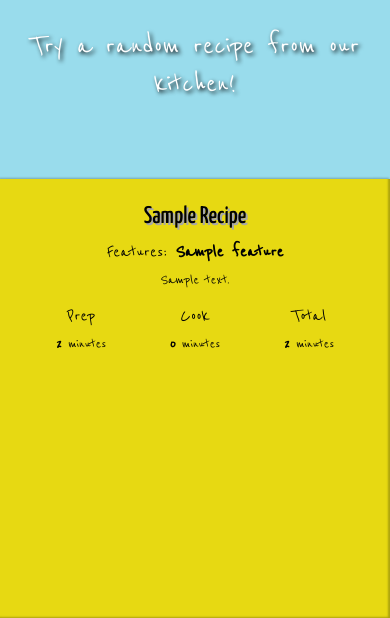
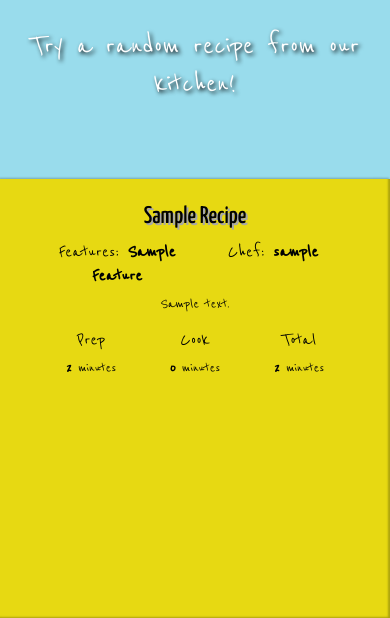
Before and after one commit to Richardaeld/Fat_Racoon_Kitchen, a Flask app: page / in a window 390 px wide. Shown: the part 1313-1931 px from the top of the page. Run offline with Flask 2, Linux system fonts and the light colour scheme; grey boxes marked "Sample" are stand-in pictures; a database or web service that is not in the repository returns one stand-in record (values such as "Sample title"); some libraries are stand-ins or nearby versions.

Commit message:
Updated structure, layout, and responsiveness for random recipe (used to be recipe of day)

```diff
--- a/templates/index.html
+++ b/templates/index.html
@@ -129,7 +129,7 @@
             <div class="row no-gutters justify-content-around">
 
                 <!-- chef info with mini avatar-->
-                <div class="col-12 col-md-12 col-lg-6 col-xl-3 order-3 order-sm-3 order-md-3 order-lg-3 order-xl-1 order-xxl-1">
+                <div class="col-12 col-md-6 col-lg-6 col-xl-3 order-3 order-sm-3 order-md-3 order-lg-3 order-xl-1 order-xxl-1">
                     <div class="row no-gutters justify-content-center">
                         <div class="col-10 sticky-note recipe-of-day-aside-height">
 
@@ -161,17 +161,31 @@
                     </div>
                 </div>
 
-                <!-- recipe info -->
+                <!-- recipe info - sticky note -->
                 <div class="col-sm-11 col-md-11 col-lg-11 col-xl-6 order-1 order-sm-1 order-md-1 order-lg-1 order-xl-2 order-xxl-2 sticky-note sticky-note-middle recipe-of-day-aside-height"> <!-- recipe-descript --><!-- removed recipe description to keep sticky note working properly -->
-                    <div class="sticky-note-inner-div blank-anchor">
-                        {% if recipeOfDay.lazy == true %}
-                            <h6 class="recipe-overlay-bottom">A Certified FR Lazy Favorite!</h6>
-                        {% endif %}
+                    <div class="sticky-note-inner-div blank-anchor make-space">
+                        <div class="col-12">
+                            <!-- title, feature/chef, recipe description, times -->
                             <a href="{{ url_for('recipe', recipeId=recipeOfDay._id) }}" class="recipe-name">
                                 <h1>{{ recipeOfDay.name.title() }}</h1>
                             </a>
-                        <h6>Features: <strong>{{ recipeOfDay.feature }}</strong></h6>
+                        </div>
+                        <div class="col-12">
+                            <span class="row no-gutters">
+                                <span class="col-6">
+                                    <h6>Features: <strong>{{ recipeOfDay.feature.title() }}</strong></h6>
+                                </span>
+                                <span class="col-6">
+                                    <h6>Chef: <strong>{{ chef.username }}</strong></h6>
+                                </span>
+                            </span>
+                        </div>
+
+                        <div class="col-12">
                             <p>{{ recipeOfDay.text }}</p>
+                        </div>
+
+                        <div class="col-12">
                             <span class="row no-gutters">
                                 <span class="col-4">
                                     <h6>Prep</h6>
@@ -187,10 +201,17 @@
                                 </span>
                             </span>
                         </div>
+                         <!-- Lazy Banner -->
+                        {% if recipeOfDay.lazy == true %}
+                            <div class="lazy-banner-space">
+                                <h6 class="recipe-overlay-bottom">A Certified FR Lazy Favorite!</h6>
+                            </div>
+                        {% endif %}
+                    </div>
                 </div>
 
                 <!-- recipe avatar -->
-                <div class="col-12 col-md-12 col-lg-6 col-xl-3 order-2 order-sm-2 order-md-2 order-lg-2 order-xl-3 order-xxl-3">
+                <div class="col-12 col-md-6 col-lg-6 col-xl-3 order-2 order-sm-2 order-md-2 order-lg-2 order-xl-3 order-xxl-3">
                     <div class="row no-gutters justify-content-center">
                         <div class="col-10 col-md-6 col-lg-10 polaroid-outer"> <!-- sticky-note sticky-note-right recipe-of-day-aside-height -->
 
```
Lines whose indentation alone changed are shown as unchanged.
